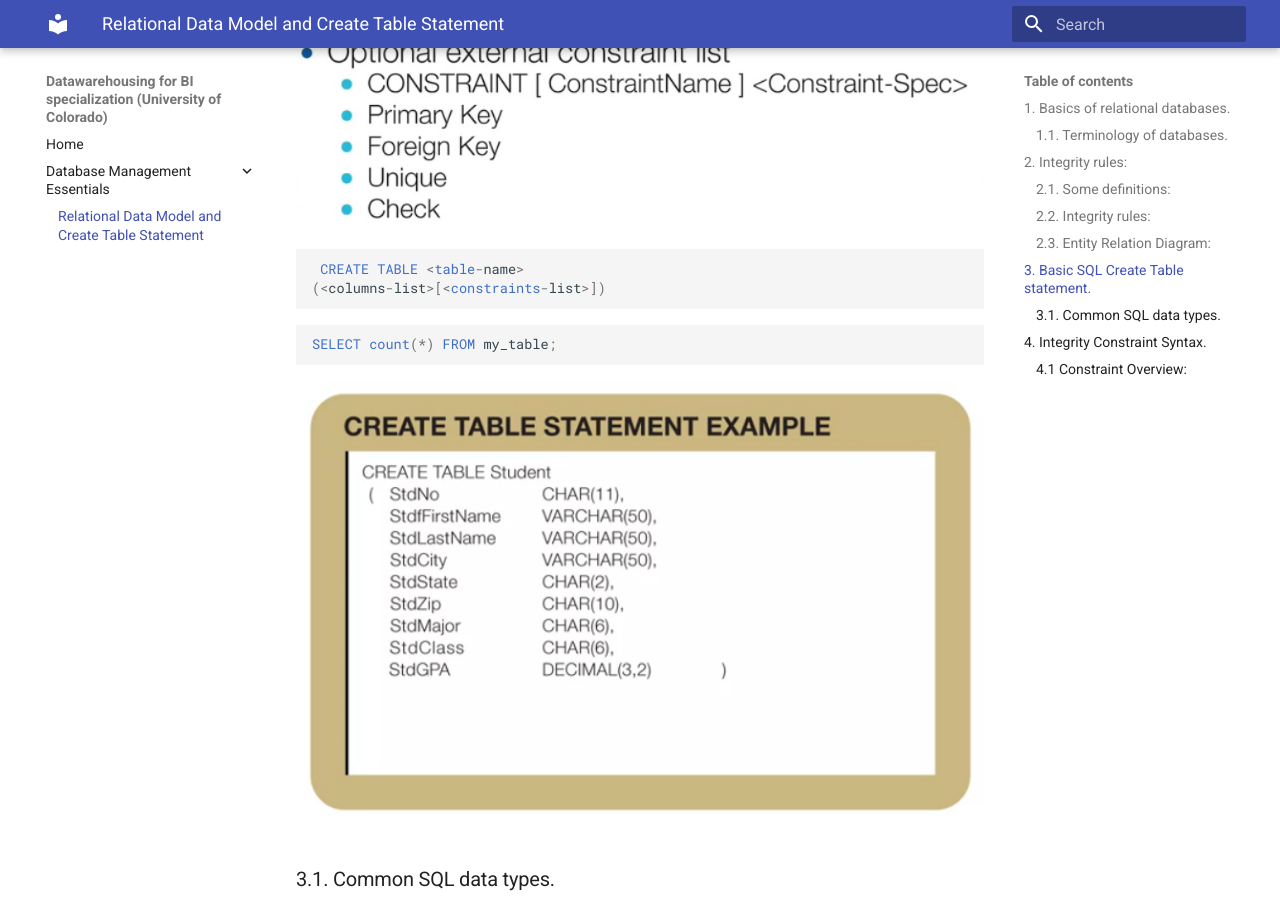
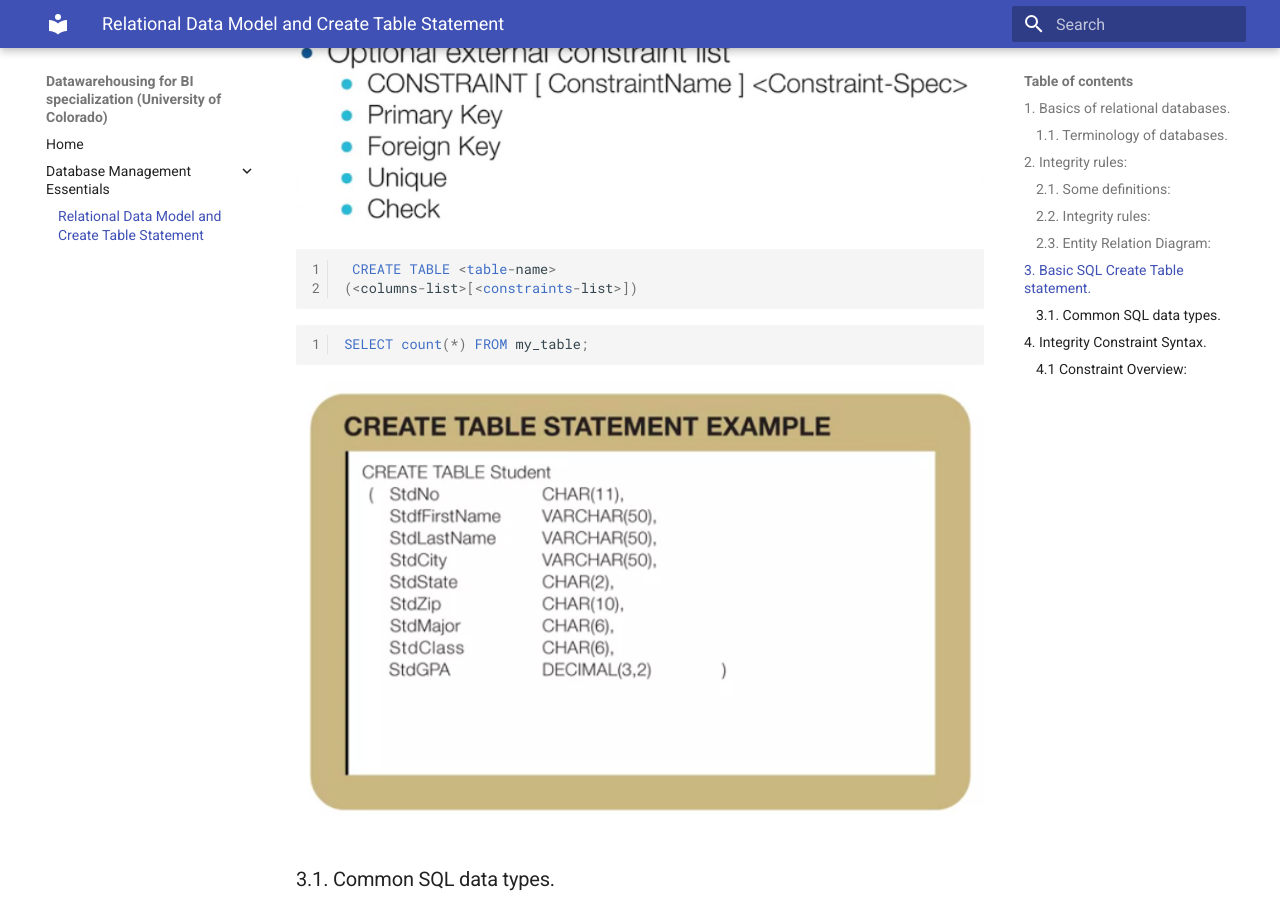
Before and after one commit to serfc89/DataWarehouses_forBI, an MkDocs documentation site: the page built from docs/week1.md, in a window 1280 px wide and 900 px high, scrolled down 4105 px. Built offline with MkDocs 1.6.1 and Material for MkDocs 9.7.7, drawn with Linux system fonts in a browser that asks for light colours.

```diff
--- a/mkdocs.yml
+++ b/mkdocs.yml
@@ -5,5 +5,6 @@
           - Relational Data Model and Create Table Statement: week1.md
 theme: material
 markdown_extensions:
-  - pymdownx.highlight
+  - pymdownx.highlight:
+      linenums: true
   - pymdownx.superfences
```
Also changed, not shown: site/search/search_index.json, site/week1/index.html, 2 other files.
